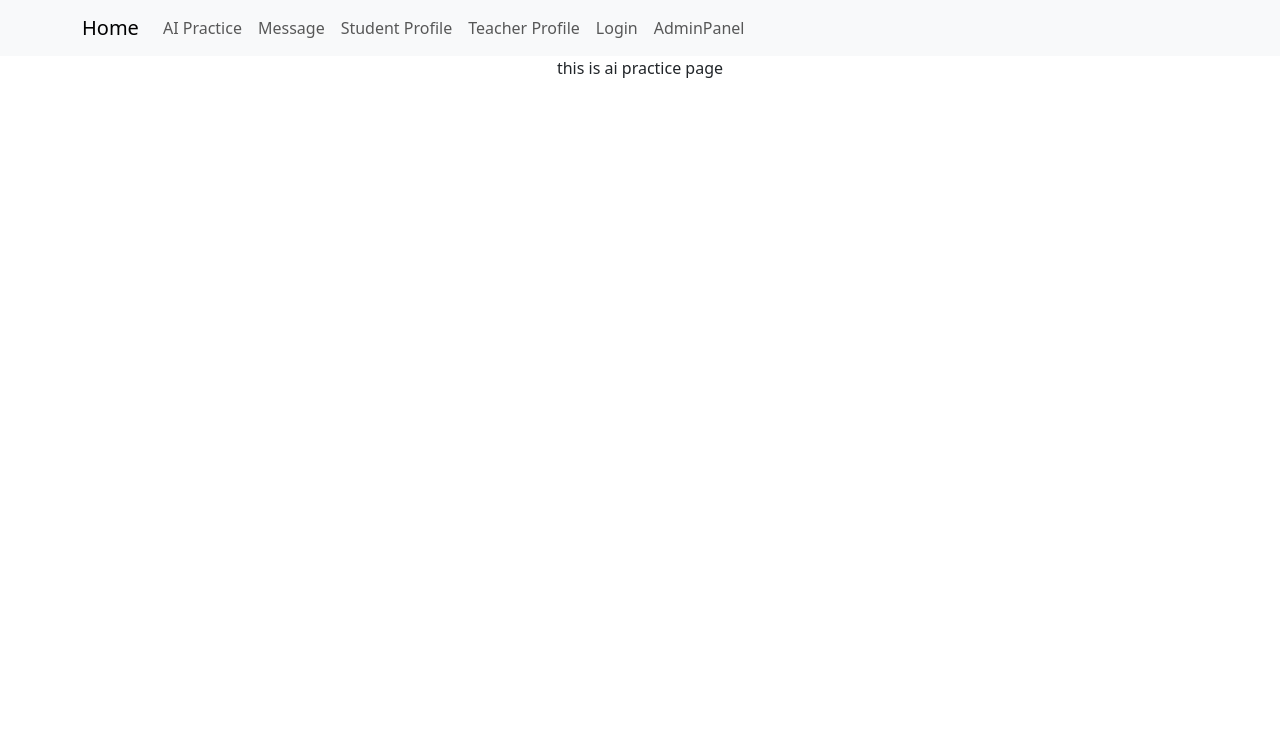
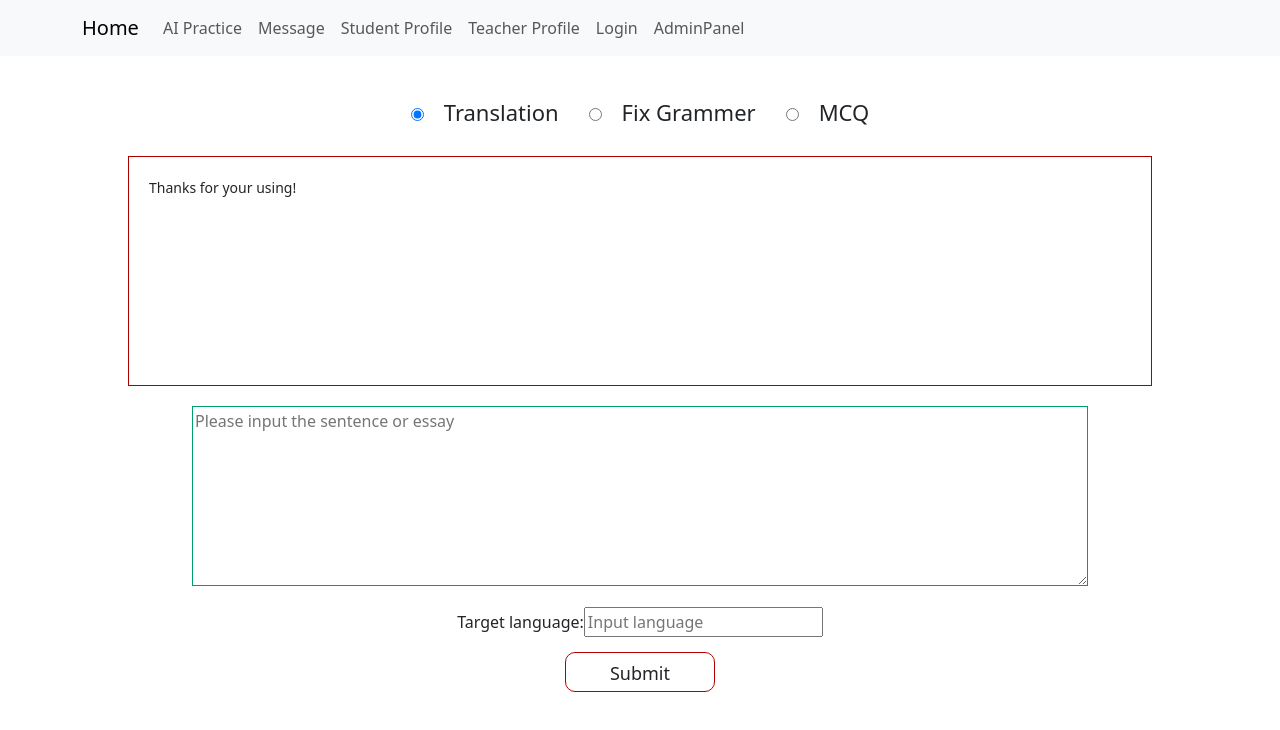
Before and after one commit to 11shiyu/5620_SmartEDHub, a React (Create React App) app in the folder smarthub/: page /AIPractice in a window 1280 px wide. Shown: the top 730 px of the page. Built offline with nearby package versions, Linux system fonts and the light colour scheme.

Commit message:
student AI

```diff
--- a/smarthub/src/containers/AIPractice.js
+++ b/smarthub/src/containers/AIPractice.js
@@ -1,5 +1,187 @@
-function AIPractice() {
-    return <div>this is ai practice page</div>;
+import React, { Component } from 'react';
+import '../css/AIPractice.css'
+
+class AIPractice extends Component {
+  constructor(props) {
+    super(props);
+    this.state = {
+      selectedOption: 'translation',
+      textInput: '',
+      languageInput: '',
+      placeholderText: 'Please input the sentence or essay',
+      AI: 'Thanks for your using!',
+      MCQ: {questionTitle: "Thank you",questionDetail: "Let's begin"},
+    };
   }
 
+  handleOptionChange = (event) => {
+    const selectedOption = event.target.value;
+    let placeholderText = '';
+
+    if (selectedOption === 'translation') {
+      placeholderText = 'Please input the sentence or essay';
+    } else if (selectedOption === 'grammar') {
+      placeholderText = 'Please input the sentence or essay';
+    } else if (selectedOption === 'question') {
+      placeholderText = 'Please input the requirements of the question';
+    }
+
+    this.setState({
+      selectedOption,
+      placeholderText,
+    });
+  };
+
+  handleTextInputChange = (event) => {
+    this.setState({ textInput: event.target.value });
+  };
+
+  handleLanguageInputChange = (event) => {
+    this.setState({ languageInput: event.target.value });
+  };
+
+  submit  = async (e) =>{
+    if(this.state.selectedOption === 'translation'){
+      try {
+        const response = await fetch(`http://localhost:8090/translation?targetLanguage=${this.state.languageInput}&text=${this.state.textInput}`, {
+            method: 'POST',
+            headers: {
+                'Content-Type': 'application/json', // 设置请求头部
+                'Authorization': sessionStorage.getItem("tokenStr")
+            },
+        });
+
+        const data = await response.json();
+        console.log( data);
+        this.setState({ AI: data.msg });
+        } catch (error) {
+            console.error(`Could not submit form. Error: ${error}`);
+        } finally {
+
+        }
+
+    }else if(this.state.selectedOption === 'grammar'){
+      try {
+        const response = await fetch(`http://localhost:8090/reviseAnEssay?text=${this.state.textInput}`, {
+            method: 'POST',
+            headers: {
+                'Content-Type': 'application/json', // 设置请求头部
+                'Authorization': sessionStorage.getItem("tokenStr")
+            },
+        });
+
+        const data = await response.json();
+        console.log( data);
+        this.setState({ AI: data.msg });
+        } catch (error) {
+            console.error(`Could not submit form. Error: ${error}`);
+        } finally {
+
+        }
+    }else{
+      try {
+        const response = await fetch(`http://localhost:8090/generateMCQ?text=${this.state.textInput}`, {
+            method: 'POST',
+            headers: {
+                'Content-Type': 'application/json', // 设置请求头部
+                'Authorization': sessionStorage.getItem("tokenStr")
+            },
+        });
+        const data = await response.json();
+        console.log(data.data);
+        this.setState({ MCQ: data.data });
+        } catch (error) {
+            console.error(`Could not submit form. Error: ${error}`);
+        } finally {
+
+        }
+    }
+  };
+
+  render() {
+    return (
+      <div className="AIPractice">
+        <div className="radioOptions">
+          <label>
+            <input
+              type="radio"
+              value="translation"
+              checked={this.state.selectedOption === 'translation'}
+              onChange={this.handleOptionChange}
+              style={{marginRight:"20px"}}
+            />
+            Translation
+          </label>
+          <label>
+            <input
+              type="radio"
+              value="grammar"
+              checked={this.state.selectedOption === 'grammar'}
+              onChange={this.handleOptionChange}
+              style={{marginRight:"20px",marginLeft:"30px"}}
+            />
+            Fix Grammer
+          </label>
+          <label>
+            <input
+              type="radio"
+              value="question"
+              checked={this.state.selectedOption === 'question'}
+              onChange={this.handleOptionChange}
+              style={{marginRight:"20px",marginLeft:"30px"}}
+            />
+            MCQ
+          </label>
+        </div>
+
+
+        <div className='AI'>
+        {this.state.selectedOption === 'question' && this.state.MCQ && (
+          <>
+            <p>{this.state.MCQ.questionTitle}</p>
+            <p>{this.state.MCQ.questionDetail}</p>
+          </>
+        )}
+        {this.state.selectedOption != 'question' && this.state.AI && (
+          <>
+            <p>{this.state.AI}</p>
+
+          </>
+        )}
+        </div>
+
+
+        <textarea
+          value={this.state.textInput}
+          onChange={this.handleTextInputChange}
+          placeholder={this.state.placeholderText}
+          rows="10"
+          cols="60"
+          className="textInput"
+        ></textarea>
+
+      <div className="languageInput">
+        {this.state.selectedOption === 'translation' && (
+          <label>Target language:
+          <input
+            type="text"
+            value={this.state.languageInput}
+            onChange={this.handleLanguageInputChange}
+            placeholder="Input language"
+
+          /></label>
+        )}
+      </div>
+
+      <div className='submitCont' onClick={this.submit}>
+        <div className='submit'>Submit</div>
+
+      </div>
+
+
+      </div>
+    );
+  }
+}
+
 export default AIPractice;
--- a/smarthub/src/containers/Home.js
+++ b/smarthub/src/containers/Home.js
@@ -1,9 +1,11 @@
 import React from 'react';
 
 const questions = {
-  question1: 'What is React?',
-  question2: 'How does React work?',
-  question3: 'Why use React for UI development?',
+  Question1: ['Fill in the blank: In a triangle, the sum of the interior angles is __ degrees.', 'Answer: 180'],
+  Question2: ['If the square of a positive integer is 64, then the positive integer is __.','Answer: 8'],
+  Question3: ['Calculate 5 squared, the answer is __.','Answer: 25'],
+  Question4: ['If the length of a rectangle is 10 centimeters, and the width is __ centimeters, its area is 30 square centimeters.','Answer: 3'],
+  Question5: ['Calculate 12 divided by 4, the answer is __.','Answer: 3'],
   // 添加更多的问题...
 };
 
@@ -37,6 +39,13 @@ function Home() {
     width: "100%",
     marginLeft: "15px",
   }
+  const content2 = {
+    position: "absolute",
+    textAlign: "right",
+    width: "100%",
+    right: "15px",
+    bottom: "15px"
+  }
   return (
     <div className="home-page">
 
@@ -44,10 +53,13 @@ function Home() {
         {Object.keys(questions).map((questionKey) => (
           <div key={questionKey} className="card" style={card}>
             <div style={index}>{questionKey}</div>
-            <div style={content}>{questions[questionKey]}</div>
+            <div style={content}>{questions[questionKey][0]}</div>
+            <div style={content2} >{questions[questionKey][1]}</div>
           </div>
         ))}
       </div>
+
+      <div style={{position:"relative",height:"60px"}}></div>
     </div>
   );
 }
--- /dev/null
+++ b/smarthub/src/css/AIPractice.css
@@ -0,0 +1,58 @@
+.radioOptions{
+    position: relative;
+    margin-top: 40px;
+    width: 80%;
+    height: 60px;
+    margin-left: 10%;
+    font-size: 22px;
+}
+.AI{
+    position: relative;
+    width: 80%;
+    left: 10%;
+    height: 230px;
+    border: 1px solid rgb(169, 0, 0);
+    text-align: start;
+    font-size: 14px;
+    padding: 20px;
+}
+
+.textInput{
+    position: relative;
+    margin-top: 20px;
+    width: 70%;
+
+    height: 180px;
+    border: 1px solid rgb(0, 161, 105);
+}
+
+.languageInput{
+    position: relative;
+    margin-top: 20px;
+    width: 100%;
+    height: 20px;
+    align-items: center;
+    display: flex;
+    justify-content: center;
+}
+
+.submitCont{
+    position: relative;
+    margin-top: 20px;
+    height: 40px;
+    width: 100%;
+    justify-content: center;
+    align-items: center;
+    display: flex;
+}
+.submit{
+    position: relative;
+
+    width: 150px;
+    height: 40px;
+    font-size: 18px;
+
+    border: 1px solid rgb(180, 0, 0);
+    border-radius: 10px;
+    line-height: 40px;
+}
```
